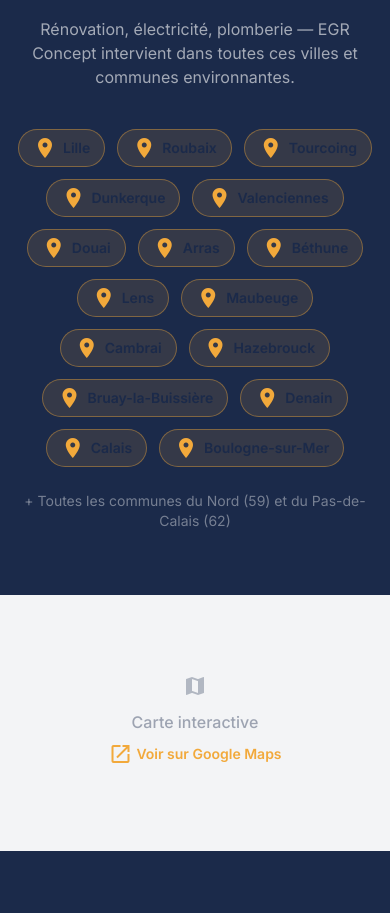
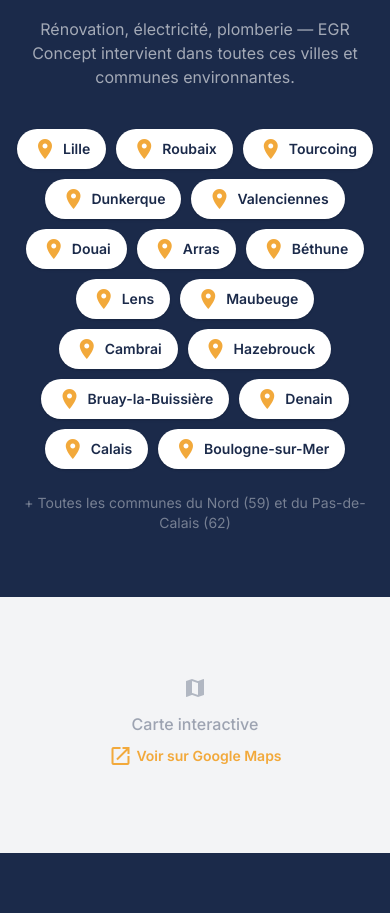
Before and after one commit to rayboking4/egr-concept-website, a React (Vite) app: page /contact in a window 390 px wide. Shown: the part 2367-3280 px from the top of the page. Built offline with nearby package versions, Linux system fonts and the light colour scheme.

Commit message:
Update Contact.tsx

```diff
--- a/src/pages/Contact.tsx
+++ b/src/pages/Contact.tsx
@@ -29,7 +29,6 @@ export default function Contact() {
     e.preventDefault();
     setLoading(true);
 
-    // Create mailto link as fallback (works without backend)
     const mailtoLink = `mailto:contact@egrconcept.fr?subject=${encodeURIComponent(
       `[Contact EGR Concept] ${formData.subject || 'Nouveau message'}`
     )}&body=${encodeURIComponent(
@@ -308,11 +307,11 @@ export default function Contact() {
               Rénovation, électricité, plomberie — EGR Concept intervient dans toutes ces villes et communes environnantes.
             </p>
           </div>
-          <div className="flex flex-wrap justify-center gap-3">
+          <div className="flex flex-wrap justify-center gap-2.5 sm:gap-3">
             {cities.map((city) => (
               <span
                 key={city}
-                className="zone-badge bg-white/10 border-white/20 text-white"
+                className="inline-flex items-center gap-1.5 bg-white text-navy font-semibold px-4 py-2 rounded-full text-sm shadow-sm hover:bg-amber hover:text-navy transition-all duration-200"
               >
                 <span className="material-icons text-amber text-sm">place</span>
                 {city}
```
